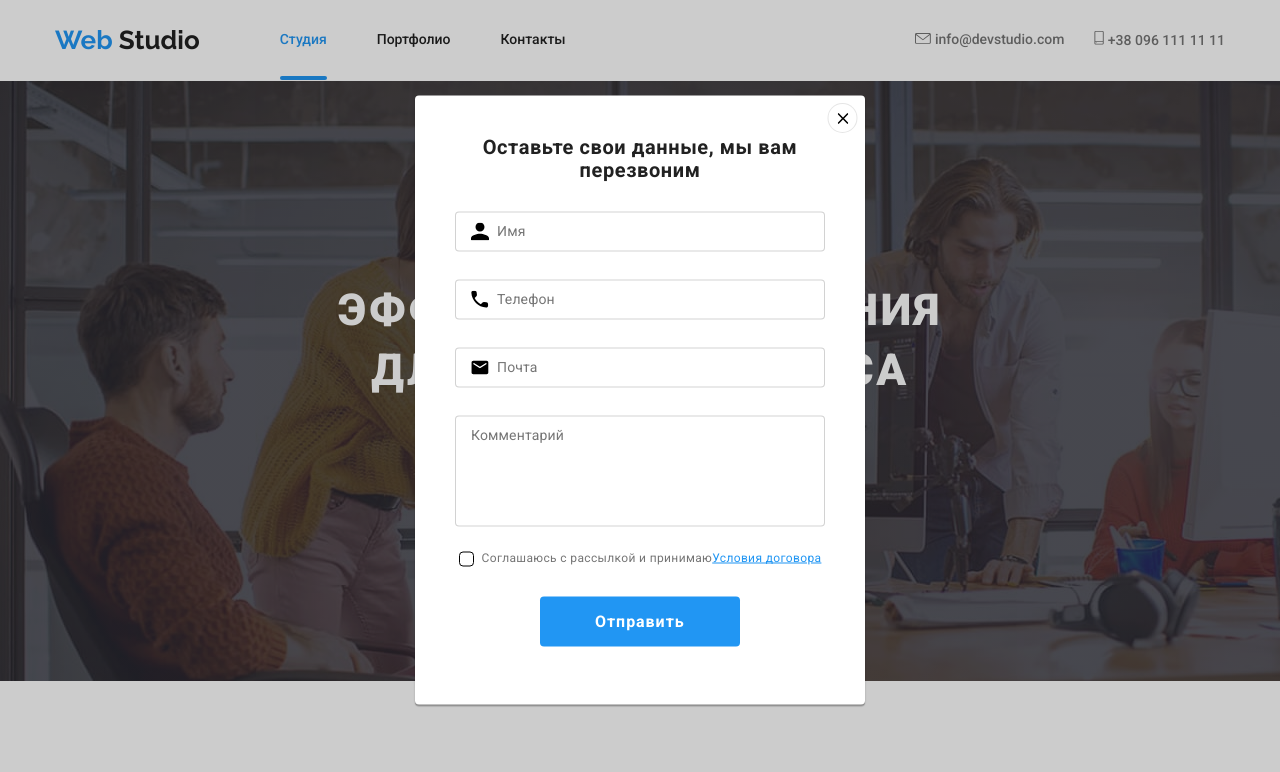
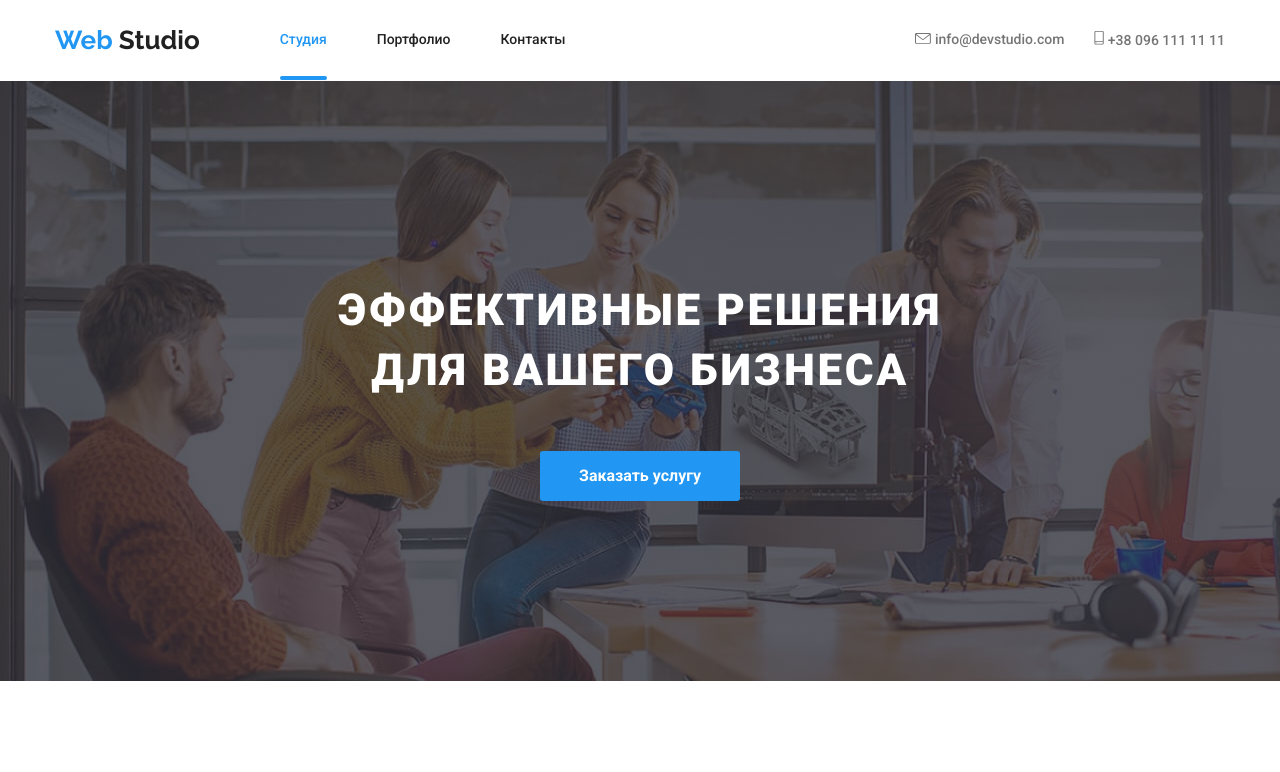
Before and after one commit to Shyshovlad/goit-markup-hw-06, a plain HTML site: page index.html in a window 1280 px wide. Shown: the top 772 px of the page. Drawn offline with nearby package versions, Linux system fonts and the light colour scheme.

Commit message:
is-hidden

```diff
--- a/index.html
+++ b/index.html
@@ -417,7 +417,7 @@
       </div>
     </footer>
     <!--MODAL-->
-    <div class="backdrop 000is-hidden" data-backdrop>
+    <div class="backdrop is-hidden" data-backdrop>
       <div class="modal">
         <p>Оставьте свои данные, мы вам перезвоним</p>
         <form class="js-speaker-form">
```
